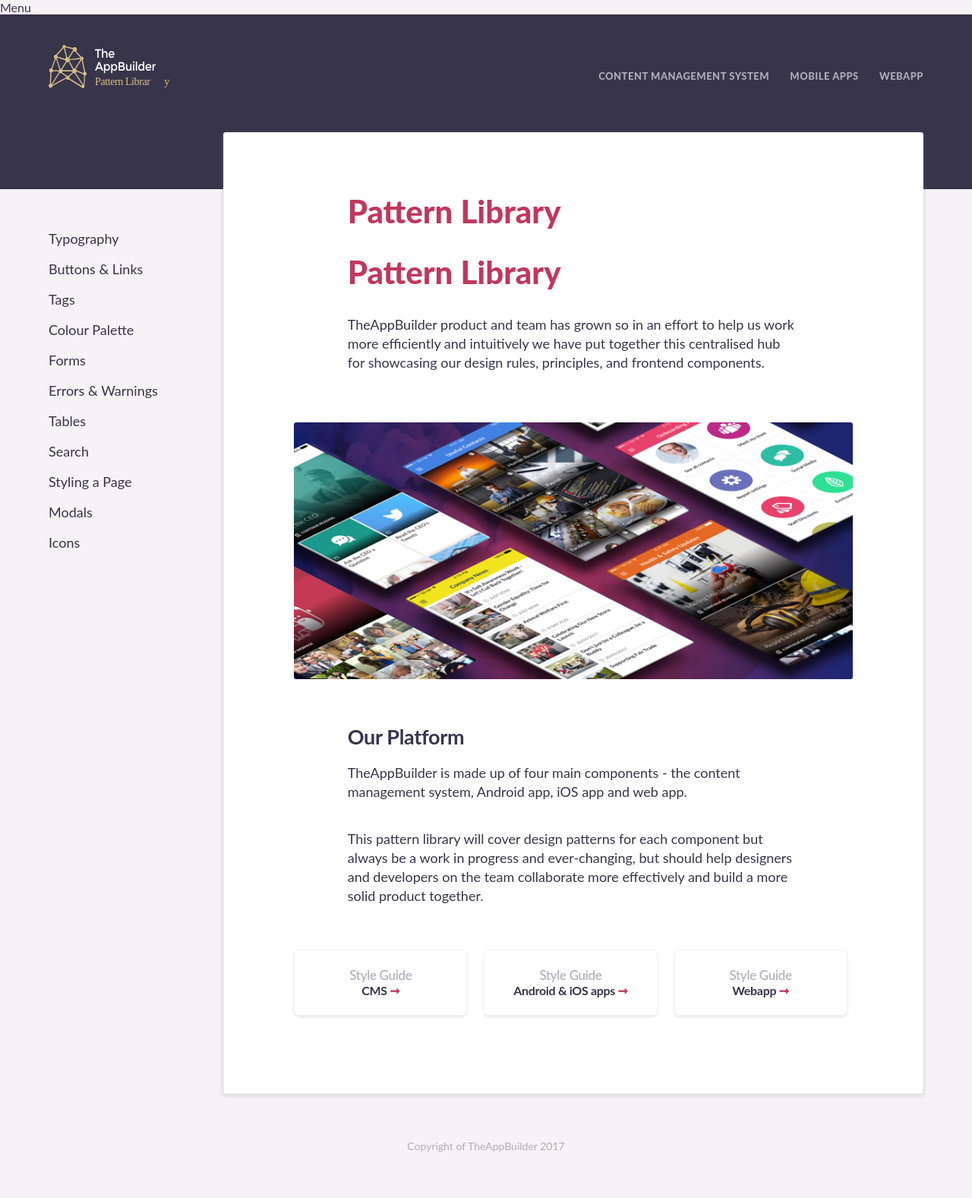
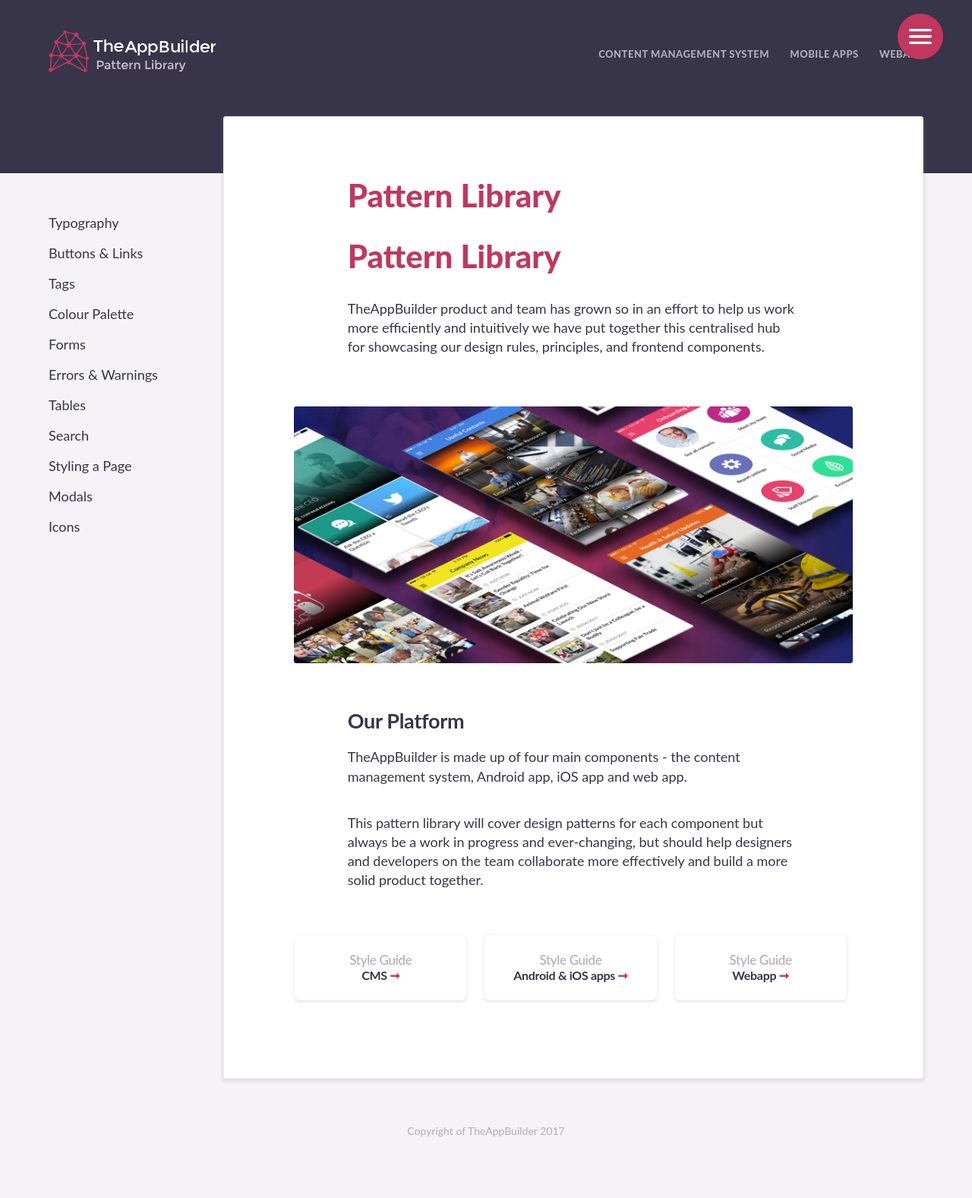
Before and after one commit to TheAppBuilderTeam/tab-pattern-library, a Jekyll site: the page built from index.md, in a window 1280 px wide. Shown: the whole page at 76% size. Built offline with Jekyll 4.4.1, drawn with Linux system fonts in a browser that asks for light colours; some web fonts are replaced; our own code applies the rules of GitHub Pages for plain Markdown files.

Commit message:
updates to navigation including mobile styling

```diff
--- a/_includes/main-navigation.html
+++ b/_includes/main-navigation.html
@@ -1,5 +1,6 @@
 <nav class="navigation__primary">
 	<div class="container">
+
 		<a href="{{ site.baseurl }}/" class="logo logo--main"><img src="{{ site.baseurl }}/assets/images/tab_logo.svg" alt="TAB logo" /img></a>
 	    <ul class="navigation__primary__list">
 	      <li  class="platform"><a href="{{ site.baseurl }}/cms/" {% if platform.selected == "cms" %}class="active"{% endif %} >Content Management System</a></li>
--- a/_includes/mobile-navigation.html
+++ b/_includes/mobile-navigation.html
@@ -1,6 +1,6 @@
 <nav class="navigation__mobile">
 	<a href="#" id="menu__close"></a>
-	<a href="{{ site.baseurl }}/" class="logo logo--mobile"><img src="{{ site.baseurl }}/assets/images/tab_logo.svg" alt="TAB logo" /img></a>
+	<a href="{{ site.baseurl }}/" class="logo logo--main"><img src="{{ site.baseurl }}/assets/images/tab_logo.svg" alt="TAB logo" /img></a>
     <ul class="navigation__mobile__list">
       <li  class="platform"><a href="{{ site.baseurl }}/cms/" {% if platform.selected == "cms" %}class="active"{% endif %} >Content Management System</a></li>
 			<li><a href="/cms/typography/" {% if page.selected == "cms-typography" %}class="active"{% endif %} >Typography</a></li>
--- a/_layouts/default.html
+++ b/_layouts/default.html
@@ -2,7 +2,7 @@
 <html>
   {% include head.html %}
   <body>
-    <div id="navigation__mobile__icon"><a href="#">Menu</a></div>
+    <a href="#" id="navigation__mobile__icon" class="hamburgerMenu"><img src="{{ site.baseurl }}/assets/images/base/burger-menu.svg" alt="Open Menu" /img></a>
     {% include main-navigation.html %}
     {% include mobile-navigation.html %}
       <div class="main" id="page--{{ page.page }}">
--- a/_sass/_navigation.scss
+++ b/_sass/_navigation.scss
@@ -1,6 +1,13 @@
 
 /* Navigation Main Top Nav
 ------------------------------------------------------------------ */
+
+
+.logo--main{
+  img{
+    max-width: 220px;
+  }
+}
 
 .navigation__primary{
   width: 100%;
@@ -11,7 +18,7 @@
 
 .navigation__primary__list{
   float: right;
-  padding-top: 30px;
+  padding-top: 20px;
   li{
     display: inline-block;
     padding-left: 23px;
@@ -54,6 +61,22 @@
 			@include sidebarLink;
 		}
 	}
+}
+
+.hamburgerMenu{
+  position: absolute;
+  top: 2%;
+  right: 3%;
+  background: $pink;
+  width: 60px;
+  height: 60px;
+  border-radius: 100%;
+  img{
+    width: 30px;
+    margin: 0 auto;
+    display: block;
+    padding-top: 20px;
+  }
 }
 
 .navigation__mobile{
--- a/_sass/_responsify.scss
+++ b/_sass/_responsify.scss
@@ -15,6 +15,7 @@
     img{
       margin: 0 auto;
       display: block;
+      max-width: 180px;
     }
   }
   .navigation__primary{
```
Also changed, not shown: assets/images/base/burger-menu.svg (added), assets/images/tab_logo.svg, 1 other file.
